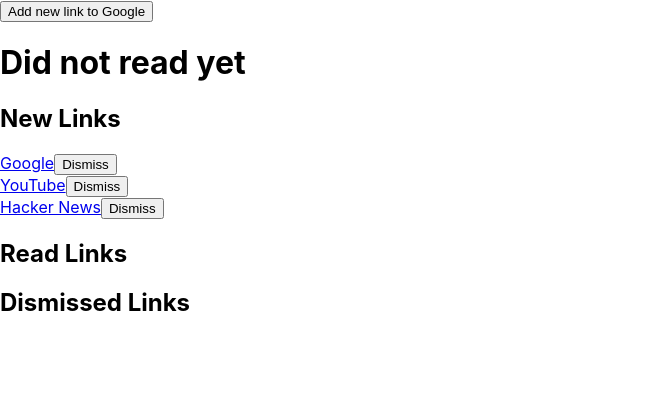
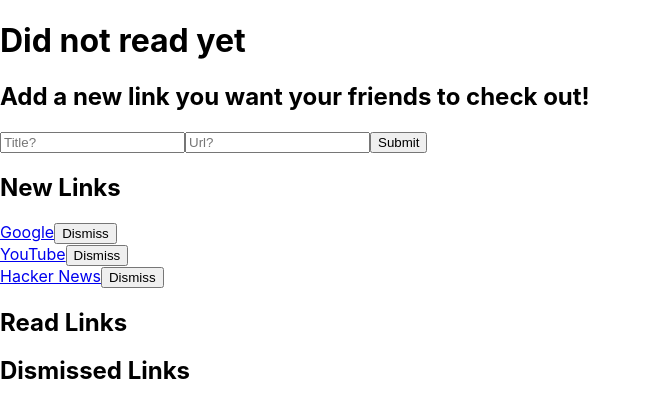
Before and after one commit to remarcable/did-not-read-yet, a React (Create React App) app in the folder client/: page / in a window 1280 px wide. Shown: the top 418 px of the page, without its empty margins (0-651 px from the left). Built offline with nearby package versions, Linux system fonts and the light colour scheme.

Commit message:
Added AddLinkForm Component, now User can add a Link with Title and Url field - URL will get HTML5 checked for validity

```diff
--- a/client/src/App.js
+++ b/client/src/App.js
@@ -2,6 +2,7 @@
 import { modifyElement } from './lib/modifyElement';
 
 import DisplayLink from './components/DisplayLink';
+import AddLinkForm from './components/AddLinkFormComponent';
 
 class App extends PureComponent {
   state = {
@@ -30,7 +31,7 @@
       },
     ],
   };
-  addNewLink = (title, url) => {
+  addLink = (title, url) => {
     let linksCopy = [...this.state.links];
     linksCopy.push({
       id: this.state.idCounter,
@@ -78,10 +79,8 @@
 
     return (
       <div>
-        <button onClick={() => this.addNewLink('Google', 'www.google.com')}>
-          Add new link to Google
-        </button>
         <h1>Did not read yet</h1>
+        <AddLinkForm addLink={this.addLink} />
         <h2>New Links</h2>
         {links.filter(link => !link.read && !link.dismissed).map(displayLink)}
         <h2>Read Links</h2>
--- /dev/null
+++ b/client/src/components/AddLinkFormComponent/index.js
@@ -0,0 +1,21 @@
+import React from 'react';
+
+const AddLinkForm = props => {
+  return (
+    <div>
+      <h2>Add a new link you want your friends to check out!</h2>
+      <form onSubmit={e => handleSubmit(e, props.addLink)}>
+        <input type="text" name="title" placeholder="Title?" />
+        <input type="url" name="url" placeholder="Url?" />
+        <input type="submit" />
+      </form>
+    </div>
+  );
+};
+
+function handleSubmit(event, addLink) {
+  event.preventDefault();
+  addLink(event.target.title.value, event.target.url.value);
+}
+
+export default AddLinkForm;
```
